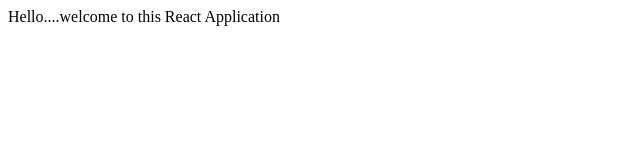
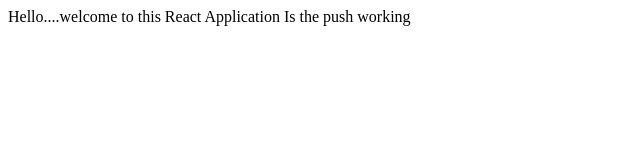
Before and after one commit to kamaukimani/learn-react2, a React (Vite) app: page / in a window 1280 px wide. Shown: the top 160 px of the page, without its empty margins (0-640 px from the left). Built offline with nearby package versions, Linux system fonts and the light colour scheme.

Commit message:
check if the remote repo is connected to the local repo in github

```diff
--- a/src/components/App.jsx
+++ b/src/components/App.jsx
@@ -2,7 +2,10 @@
 
 function App(){
     return(
-        <div>Hello....welcome to this React Application</div>
+        <div>
+            Hello....welcome to this React Application
+            Is the push working
+        </div>
     )
 }
 export default App;
```
